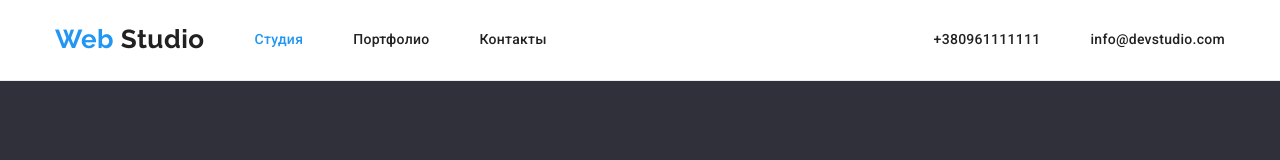
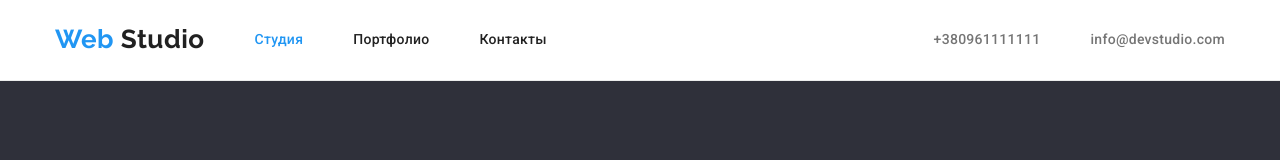
Before and after one commit to YaroslavBoliachevets/goit-markup-hw-03, a plain HTML site: page index.html in a window 1280 px wide. Shown: the top 160 px of the page. Drawn offline with Linux system fonts and the light colour scheme.

Commit message:
Задает цвет контактов хедера

```diff
--- a/CSS/styles.css
+++ b/CSS/styles.css
@@ -157,6 +157,10 @@ body {
   line-height: 1.14;
   letter-spacing: 0.02em;
 
+}
+
+.header-contacts-link {
+  color: var(--second-text);
 }
 
 .header-link.now {
```
